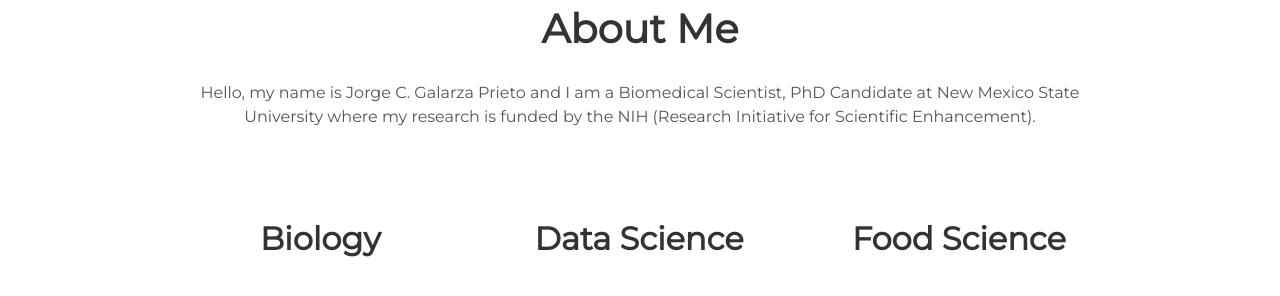
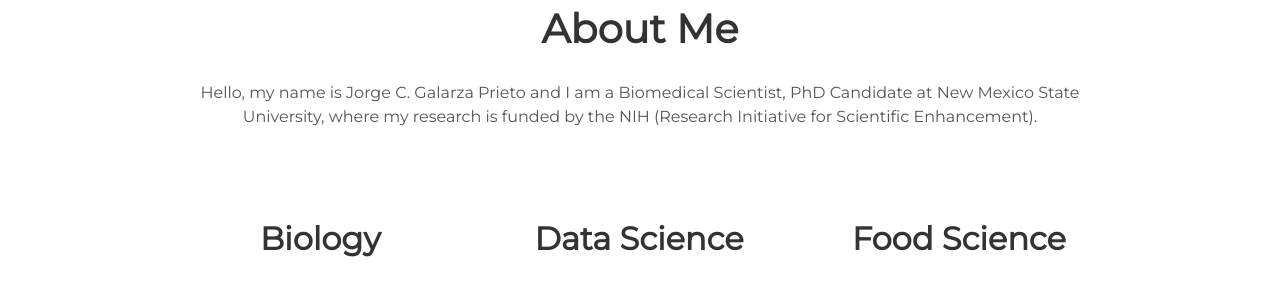
Before and after one commit to jorgegalarza1/jorgegalarza1.github.io, a Jekyll site: the page built from index.html, in a window 1280 px wide and 900 px high, scrolled down 799 px. Shown: the part 177-473 px from the top of the window. Built offline with Jekyll 4.4.1, drawn with Linux system fonts in a browser that asks for light colours.

```diff
--- a/_config.yml
+++ b/_config.yml
@@ -6,7 +6,7 @@ description: Jekyll Theme Minimal Resume
 
 # User settings
 username: Jorge C. Galarza Prieto
-user_description: Hello, my name is Jorge C. Galarza Prieto and I am a Biomedical Scientist, PhD Candidate at New Mexico State University where my research is funded by the NIH (Research Initiative for Scientific Enhancement).
+user_description: Hello, my name is Jorge C. Galarza Prieto and I am a Biomedical Scientist, PhD Candidate at New Mexico State University, where my research is funded by the NIH (Research Initiative for Scientific Enhancement).
 user_title: Biomedical Science | Data Science and Analytics | Statistics | Food Science Technology and Engineering | Human Dietetics
 email: jorge_galarza_1@outlook.com
 # twitter_username: lorem_ipsum
```
